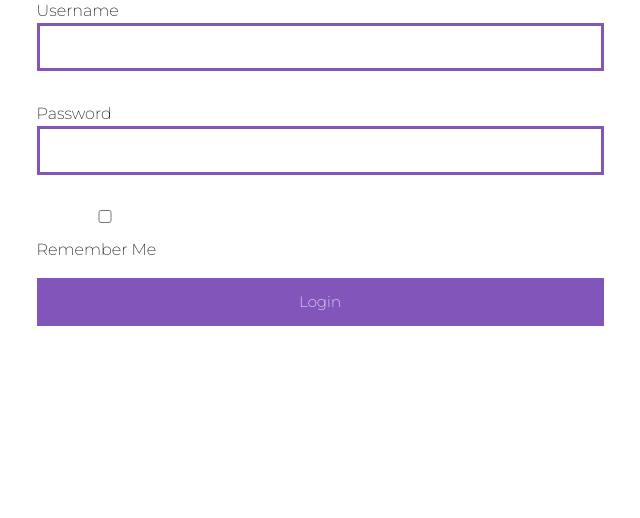
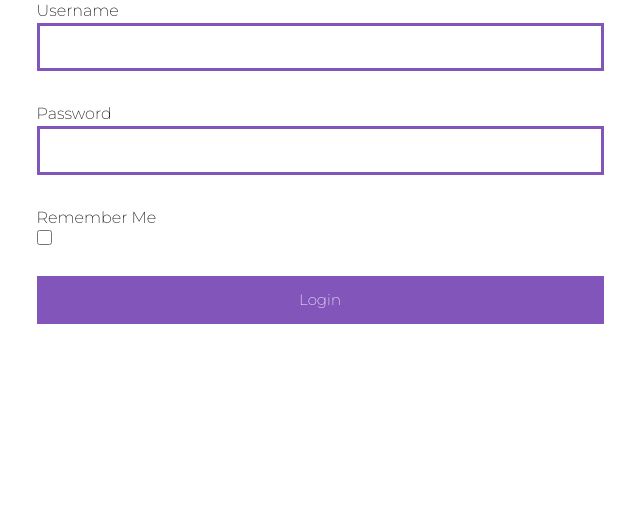
Before and after one commit to loveyamiyu/sodoku-design, a Flask app: page /login in a window 1280 px wide. Shown: the part 204-722 px from the top of the page, without its empty margins (320-960 px from the left). Run offline with Flask 2, Linux system fonts and the light colour scheme; some libraries are stand-ins or nearby versions.

Commit message:
adjusted css

```diff
--- a/app/static/styles.css
+++ b/app/static/styles.css
@@ -325,9 +324,19 @@ input {
     color: #1b1464;
 }
 
-.checkbox{
+#checkbox{
     display: flex;
+    flex-direction: column-reverse;
+    align-items: flex-start;
+    justify-content: center;
 }
+
+#remember_me {
+    width: 15px;
+    height: 15px;
+    display: inline-block;
+}
+
 
 #submit, #signup-btn {
     padding: 10px 0;
--- a/app/templates/login.html
+++ b/app/templates/login.html
@@ -24,9 +24,9 @@
                 <span style="color: red;">[{{ error }}]</span>
                 {% endfor %}
             </p>
-            <div class="checkbox">
-                <p>{{ form.remember_me() }} {{ form.remember_me.label }}</p>
-            </div>
+            <p id="checkbox">{{ form.remember_me() }}
+                {{ form.remember_me.label }}
+            </p>
             <p>{{ form.submit() }}</p>
         </form>
     </div>
```
Also changed, not shown: other parts of app/static/styles.css (+1 -2 lines).
